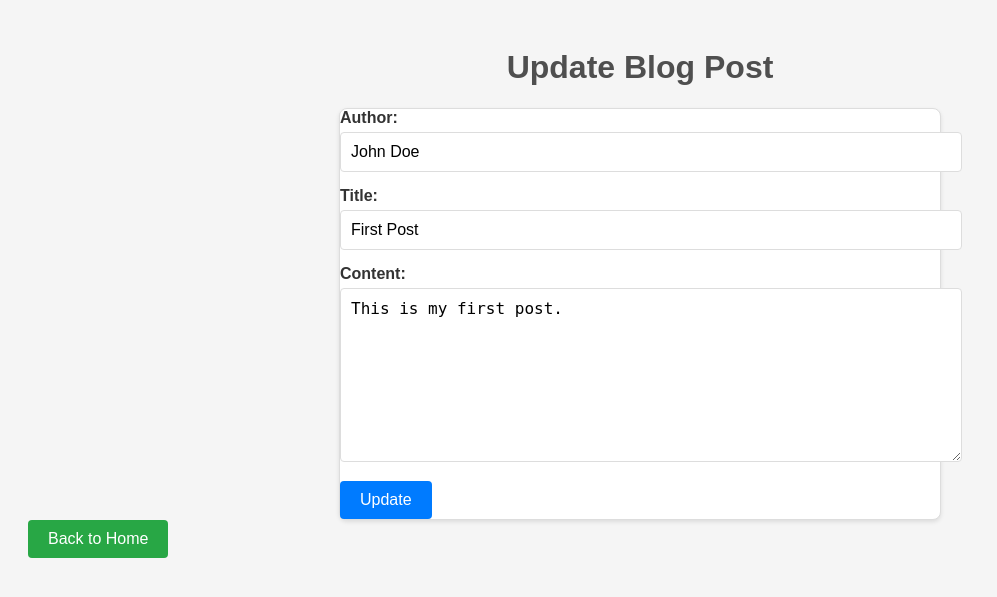
After one commit to Taekeiro/MasterBlog, a Flask app: page /update/1 in a window 1280 px wide. The commit adds this page. Shown: the top 597 px of the page, without its empty margins (0-997 px from the left). Run offline with Flask 3, Linux system fonts and the light colour scheme.

Commit message:
Added 'Update function', added some styles.

```diff
--- a/app.py
+++ b/app.py
@@ -5,6 +5,7 @@ app = Flask(__name__)
 
 # JSON file to store blog posts
 DATA_FILE = 'blog_posts.json'
+
 
 # Load posts from the JSON file
 def load_posts():
@@ -14,18 +15,22 @@ def load_posts():
     except FileNotFoundError:
         return []
 
+
 # Save posts to the JSON file
 def save_posts(posts):
     with open(DATA_FILE, 'w') as file:
         json.dump(posts, file, indent=4)
 
+
 # Initial posts loaded from the file
 posts = load_posts()
+
 
 # Homepage: List all blog posts
 @app.route('/')
 def index():
     return render_template('index.html', posts=posts)
+
 
 # View details of a single post
 @app.route('/post/<int:post_id>')
@@ -34,6 +39,7 @@ def view_post(post_id):
     if not post:
         return "Post not found", 404
     return render_template('post.html', post=post)
+
 
 # Add a new post
 @app.route('/add', methods=['GET', 'POST'])
@@ -48,6 +54,7 @@ def add_post():
         return redirect(url_for('index'))
     return render_template('add.html')
 
+
 # Delete a post
 @app.route('/delete/<int:post_id>', methods=['POST'])
 def delete_post(post_id):
@@ -56,5 +63,23 @@ def delete_post(post_id):
     save_posts(posts)
     return redirect(url_for('index'))
 
+
+# Update a post
+@app.route('/update/<int:post_id>', methods=['GET', 'POST'])
+def update_post(post_id):
+    post = next((post for post in posts if post['id'] == post_id), None)
+    if not post:
+        return "Post not found", 404
+
+    if request.method == 'POST':
+        post['author'] = request.form.get('author')
+        post['title'] = request.form.get('title')
+        post['content'] = request.form.get('content')
+        save_posts(posts)
+        return redirect(url_for('index'))
+
+    return render_template('update.html', post=post)
+
+
 if __name__ == '__main__':
     app.run(host="0.0.0.0", port=5000, debug=True)
--- a/blog_posts.json
+++ b/blog_posts.json
@@ -15,6 +15,6 @@
         "id": 3,
         "author": "Taekeiro",
         "title": "Ukrainian culture",
-        "content": "I love kosacks culture. It is so powerfull."
+        "content": "I love kosacks culture. It is so powerfull. Great"
     }
 ]
--- a/static/style.css
+++ b/static/style.css
@@ -119,3 +119,20 @@ a {
 a:hover {
     text-decoration: underline;
 }
+
+/* Update Button */
+a.update-btn {
+    display: inline-block;
+    padding: 5px 10px;
+    background-color: #FFA500;
+    color: #fff;
+    text-decoration: none;
+    border-radius: 4px;
+    font-size: 14px;
+    text-align: center;
+    margin-left: 10px;
+}
+
+a.update-btn:hover {
+    background-color: #cc8400;
+}
--- a/templates/index.html
+++ b/templates/index.html
@@ -18,6 +18,7 @@
                 <form method="POST" action="{{ url_for('delete_post', post_id=post.id) }}" style="display: inline;">
                     <button type="submit" class="delete-btn">Delete</button>
                 </form>
+                <a href="{{ url_for('update_post', post_id=post.id) }}" class="update-btn">Update</a>
             </div>
         {% endfor %}
     {% else %}
--- /dev/null
+++ b/templates/update.html
@@ -0,0 +1,28 @@
+<!DOCTYPE html>
+<html lang="en">
+<head>
+    <meta charset="UTF-8">
+    <meta name="viewport" content="width=device-width, initial-scale=1.0">
+    <title>Update Blog Post</title>
+    <link rel="stylesheet" href="{{ url_for('static', filename='style.css') }}">
+</head>
+<body>
+    <h1>Update Blog Post</h1>
+    <form action="{{ url_for('update_post', post_id=post['id']) }}" method="POST">
+        <div class="form-group">
+            <label for="author">Author:</label>
+            <input type="text" id="author" name="author" value="{{ post['author'] }}" required>
+        </div>
+        <div class="form-group">
+            <label for="title">Title:</label>
+            <input type="text" id="title" name="title" value="{{ post['title'] }}" required>
+        </div>
+        <div class="form-group">
+            <label for="content">Content:</label>
+            <textarea id="content" name="content" rows="8" required>{{ post['content'] }}</textarea>
+        </div>
+        <button type="submit" class="submit-btn">Update</button>
+    </form>
+    <a href="{{ url_for('index') }}" class="add-post-button">Back to Home</a>
+</body>
+</html>
```
